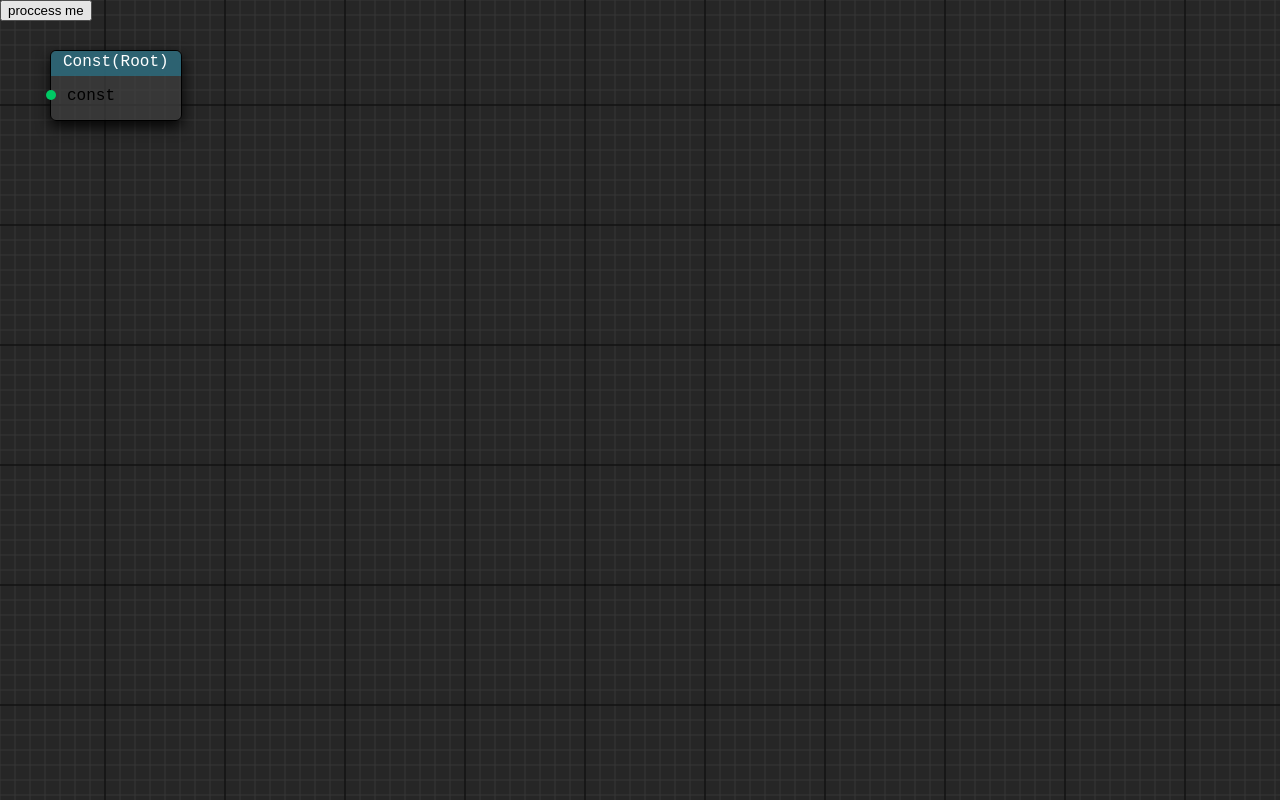
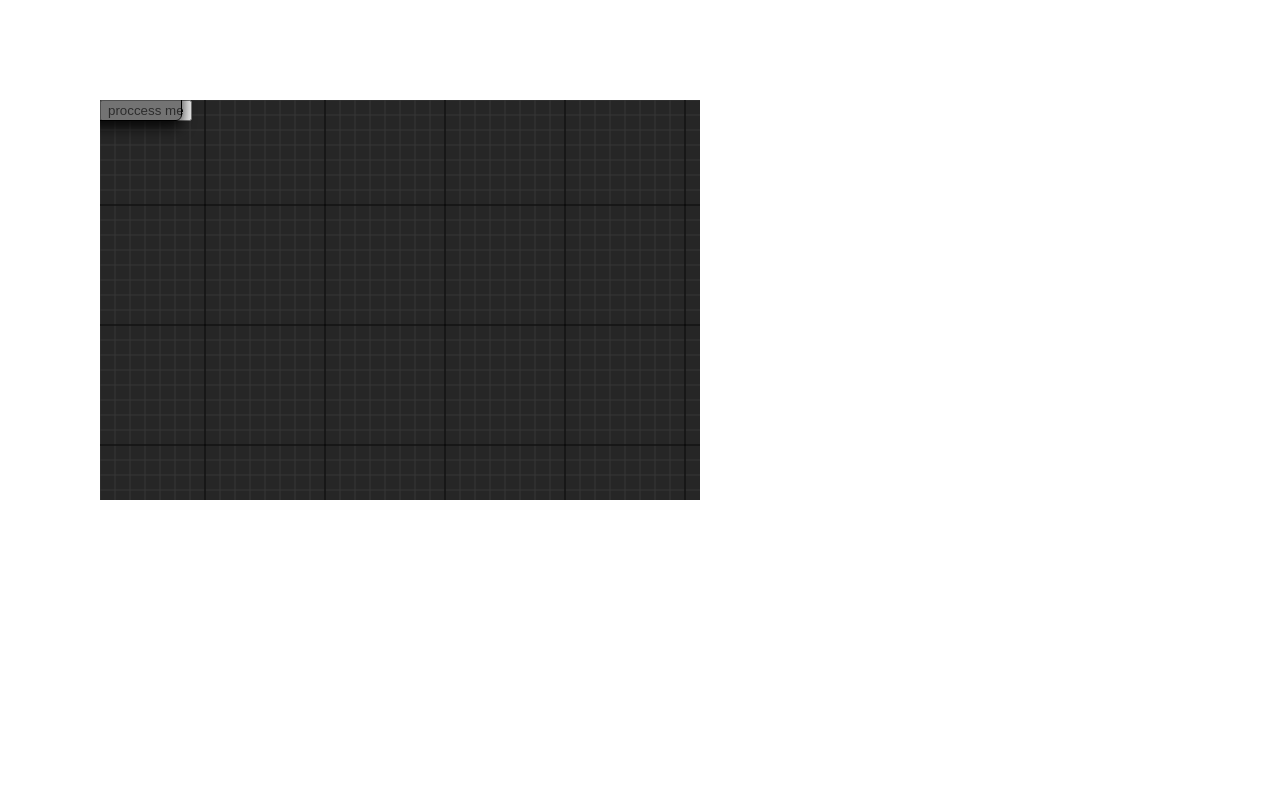
Before and after one commit to Lexyna/react-logic-flow, a React (Create React App) app: page / in a window 1280 px wide. Built offline with nearby package versions, Linux system fonts and the light colour scheme.

Commit message:
Fixed: connection rendering with offset while zooming when nodeEditor has offset

```diff
--- a/src/App.tsx
+++ b/src/App.tsx
@@ -232,7 +232,14 @@ function App() {
   const [show, setShow] = useState<boolean>(true);
 
   return (
-    <div style={{ height: "100vh" }}>
+    <div
+      style={{
+        height: "400px",
+        width: "600px",
+        position: "absolute",
+        left: "100px",
+        top: "100px",
+      }}>
       <NodeEditor
         id={"#myInitialID"}
         config={config}
--- a/src/components/NodeEditor.tsx
+++ b/src/components/NodeEditor.tsx
@@ -536,10 +536,14 @@ export const NodeEditor = (props: NodeEditorProps) => {
           if (!conPosTable[con.output.id][outId]) return null;
 
           const str = computeBezierCurve(
-            conPosTable[con.output.id][outId].x() / zoom - nodeEditorOffset.x,
-            conPosTable[con.output.id][outId].y() / zoom - nodeEditorOffset.y,
-            conPosTable[con.input.id][inId].x() / zoom - nodeEditorOffset.x,
-            conPosTable[con.input.id][inId].y() / zoom - nodeEditorOffset.y
+            conPosTable[con.output.id][outId].x() / zoom -
+              nodeEditorOffset.x / zoom,
+            conPosTable[con.output.id][outId].y() / zoom -
+              nodeEditorOffset.y / zoom,
+            conPosTable[con.input.id][inId].x() / zoom -
+              nodeEditorOffset.x / zoom,
+            conPosTable[con.input.id][inId].y() / zoom -
+              nodeEditorOffset.y / zoom
           );
           pathId++;
           return (
```
